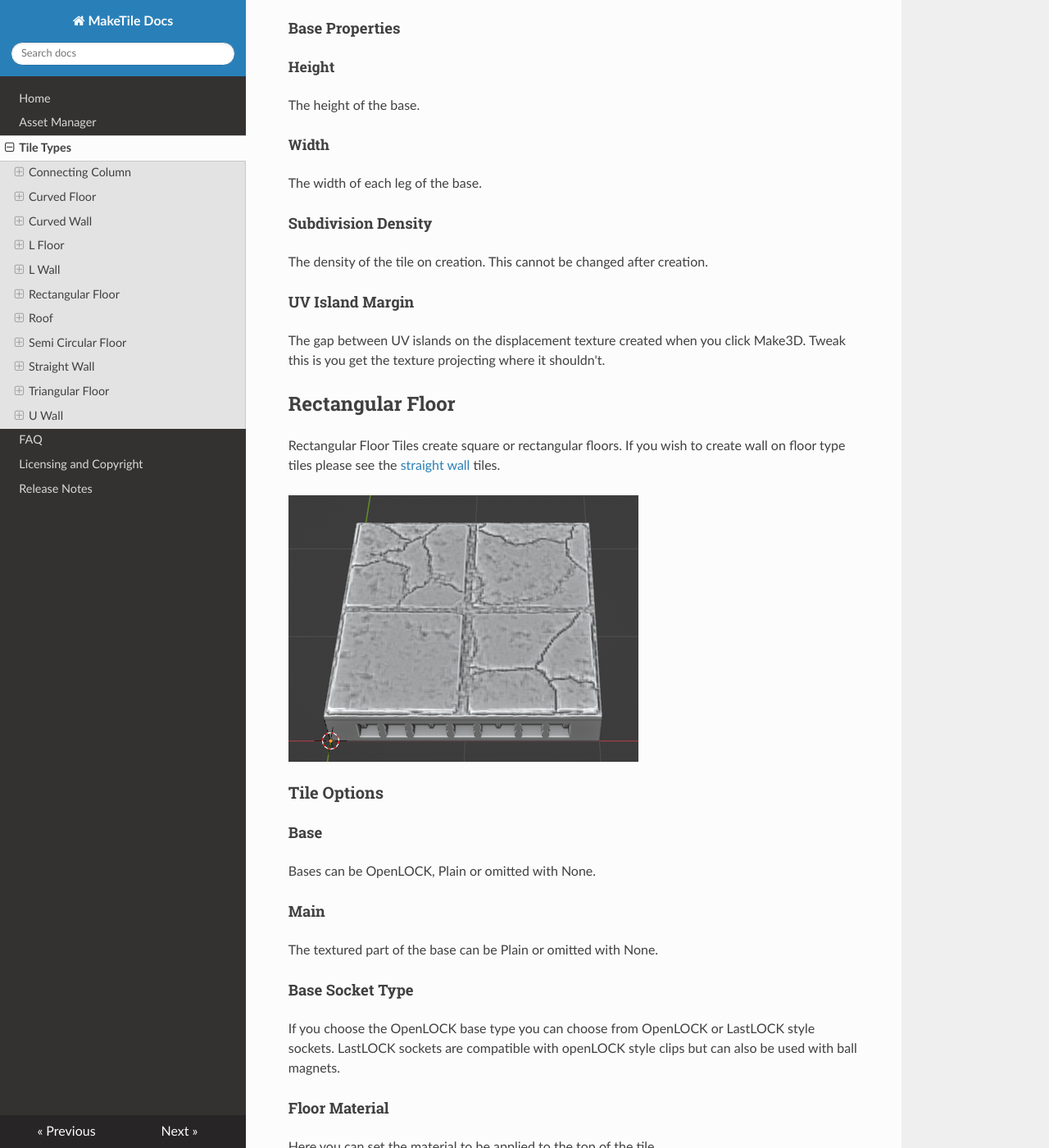
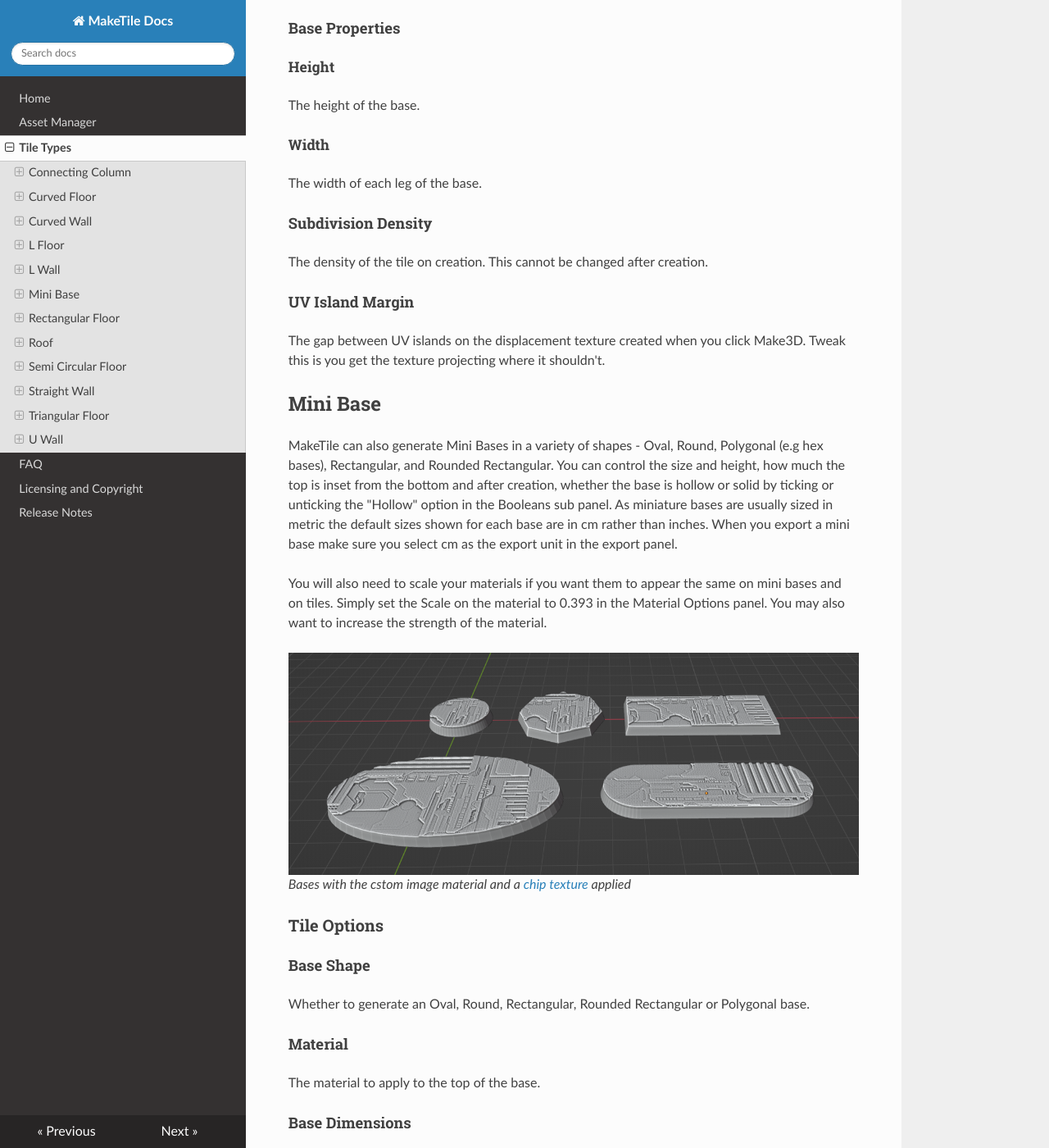
Before and after one commit to richeyrose/make-tile, an MkDocs documentation site: the page built from docs/tile_types.md, in a window 1280 px wide and 1400 px high, scrolled down 16377 px. Shown: the whole window at 82% size. Built offline with MkDocs 1.6.1, drawn with Linux system fonts in a browser that asks for light colours; nearby versions of some CDN libraries; some of the changed text lies outside the part shown.

Commit message:
incremented version number and updated docs

```diff
--- a/MakeTile/__init__.py
+++ b/MakeTile/__init__.py
@@ -21,7 +21,7 @@ bl_info = {
     "author": "Richard Rose",
     "description": "Add on for creating 3d printable tiles",
     "blender": (3, 0, 0),
-    "version": (0, 0, 28),
+    "version": (0, 0, 29),
     "location": "View3D > UI > MakeTile",
     "warning": "",
     "doc_url": "https://maketile.readthedocs.io/en/latest/",
--- a/docs/tile_types.md
+++ b/docs/tile_types.md
@@ -277,6 +277,46 @@ The density of the tile on creation. This cannot be changed after creation.
 #### UV Island Margin
 The gap between UV islands on the displacement texture created when you click Make3D. Tweak this is you get the texture projecting where it shouldn't.
 
+## Mini Base
+MakeTile can also generate Mini Bases in a variety of shapes - Oval, Round, Polygonal (e.g hex bases), Rectangular, and Rounded Rectangular. You can control the size and height, how much the top is inset from the bottom and after creation, whether the base is hollow or solid by ticking or unticking the "Hollow" option in the Booleans sub panel. As miniature bases are usually sized in metric the default sizes shown for each base are in cm rather than inches. When you export a mini base make sure you select cm as the export unit in the export panel.
+
+You will also need to scale your materials if you want them to appear the same on mini bases and on tiles. Simply set the Scale on the material to 0.393 in the Material Options panel. You may also want to increase the strength of the material.
+
+![Mini Bases](images/tile_types/mini_bases.png)
+*Bases with the cstom image material and a [chip texture](https://ambientcg.com/view?id=Chip004) applied*
+
+### Tile Options
+#### Base Shape
+Whether to generate an Oval, Round, Rectangular, Rounded Rectangular or Polygonal base.
+
+#### Material
+The material to apply to the top of the base.
+
+#### Base Dimensions
+##### Segments
+The number of segments to use on the rounded portions of the base. For polygonal bases this controls the number of sides.
+
+##### Height and Diameter
+The height and diameter of the base for Round and Polygonal Bases
+
+##### X, Y, Z
+For Rectangular, Oval and Rounded Rectangular bases this controls the dimensions.
+
+##### Inset
+The amount that the top of the base is inset from the bottom to give a "cone" or "pyramidal" shape.
+
+##### Wall Thickness
+The thickness of the walls of the base.
+
+##### Remove Doubles
+Because of the way the base generators work you can sometimes get doubled vertices which create glitches. By default these vertices are merged. Occasionally this can cause more problems than it fixes so you can untick merge vertices here.
+
+#### Subdivision Density
+The density of the tile on creation. This cannot be changed after creation.
+
+#### UV Island Margin
+The gap between UV islands on the displacement texture created when you click Make3D. Tweak this is you get the texture projecting where it shouldn't.
+
 ## Rectangular Floor
 Rectangular Floor Tiles create square or rectangular floors. If you wish to create wall on floor type tiles please see the [straight wall](#straight-wall) tiles.
 
@@ -291,7 +331,6 @@ The textured part of the base can be Plain or omitted with None.
 
 #### Base Socket Type
 If you choose the OpenLOCK base type you can choose from OpenLOCK or LastLOCK style sockets. LastLOCK sockets are compatible with openLOCK style clips but can also be used with ball magnets.
-
 
 #### Floor Material
 Here you can set the material to be applied to the top of the tile.
```
Also changed, not shown: docs/index.md (+2 -0 lines), docs/release_notes.md (+5 -0 lines), docs/images/tile_types/mini_bases.png (added).
